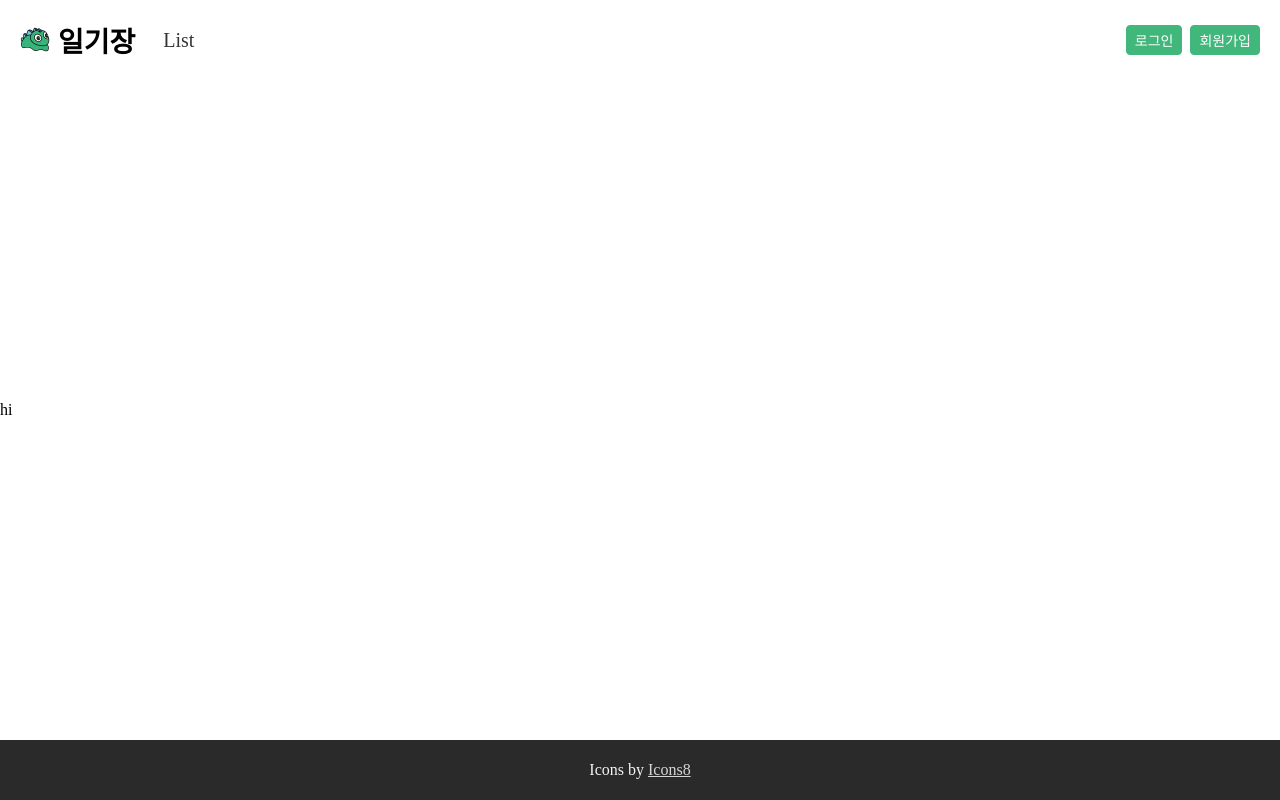
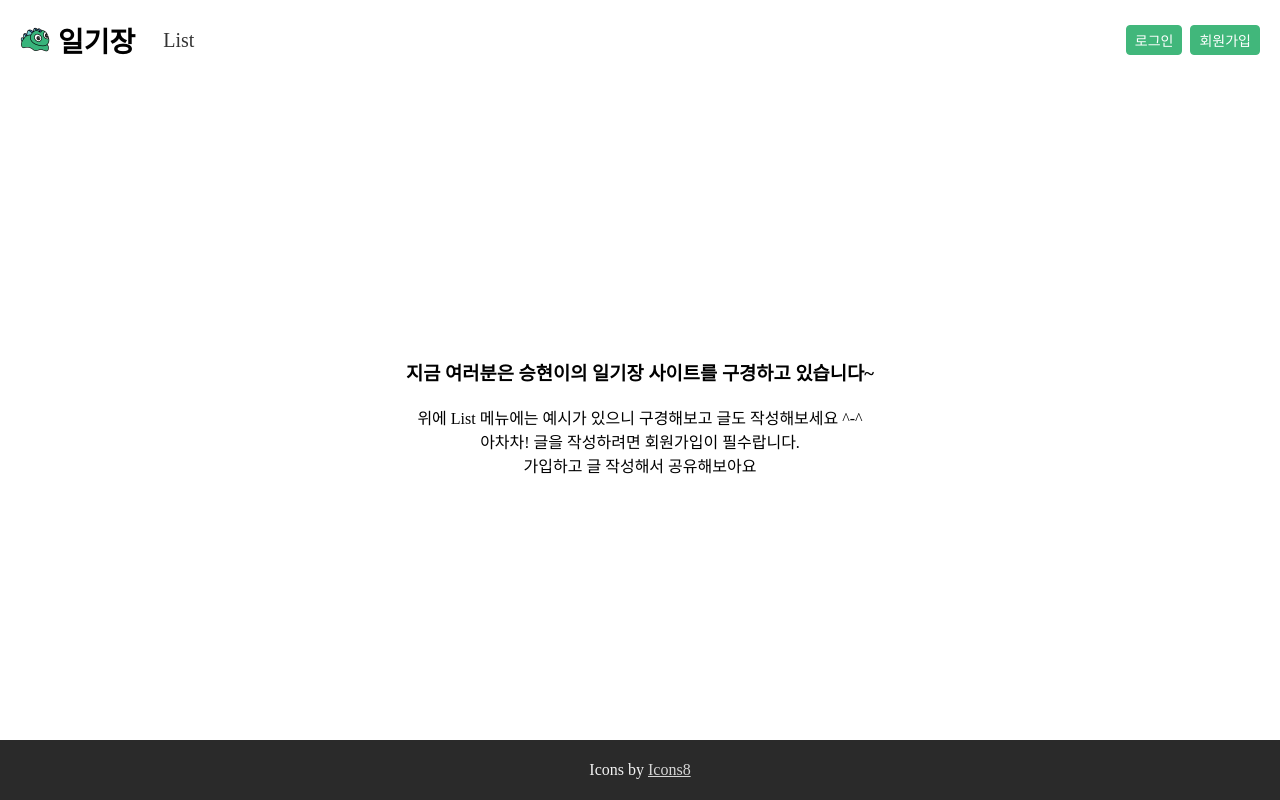
Before and after one commit to ksh200070/diary, a Next.js app: page / in a window 1280 px wide. Built offline with nearby package versions, Linux system fonts and the light colour scheme; no server answers.

Commit message:
Fix urgent bug

```diff
--- a/app/detail/[id]/page.js
+++ b/app/detail/[id]/page.js
@@ -18,7 +18,7 @@ export default async function Detail(props) {
       <div className="header">
         <h2>{result.title}</h2>
         <div className="feedback">
-          <LikeBtn postId={postId} userId={session.user._id} />
+          <LikeBtn postId={postId} userId={session && session.user._id} />
         </div>
       </div>
       <div className="detail-content">
--- a/app/globals.css
+++ b/app/globals.css
@@ -109,7 +109,8 @@ body {
 }
 
 .icon-pencil,
-.icon-trash {
+.icon-trash,
+.icon-write {
   width: 28px;
   margin-right: 4px;
   cursor: pointer;
@@ -190,7 +191,7 @@ a {
 
 .modal-container {
   width: 100%;
-  height: 100%;
+  max-height: 40%;
 
   display: flex;
   align-items: center;
--- a/app/layout.js
+++ b/app/layout.js
@@ -40,6 +40,9 @@ export default async function RootLayout({ children }) {
           </div>
           {!!session ? (
             <div className="nav-buttons">
+              <Link href={"/write"}>
+                <img src="/icon-write.png" alt="" className="icon-write" />
+              </Link>
               <span>{session.user.name}</span>
               <LogoutBtn></LogoutBtn>
             </div>
--- a/app/page.js
+++ b/app/page.js
@@ -8,5 +8,23 @@ export default async function Home() {
   // let result = await db.collection("post").find().toArray();
 
   // await fetch("/URL", { next: "revalidate:60" });
-  return <div>hi</div>;
+  return (
+    <div
+      style={{
+        flexGrow: 1,
+        display: "flex",
+        alignItems: "center",
+        justifyContent: "center",
+        flexDirection: "column",
+        lineHeight: "1.5",
+      }}
+    >
+      <h3>지금 여러분은 승현이의 일기장 사이트를 구경하고 있습니다~</h3>
+      <span>
+        위에 List 메뉴에는 예시가 있으니 구경해보고 글도 작성해보세요 ^-^
+      </span>
+      <span>아차차! 글을 작성하려면 회원가입이 필수랍니다.</span>
+      <span>가입하고 글 작성해서 공유해보아요</span>
+    </div>
+  );
 }
```
Also changed, not shown: app/list/ListItem.js (+36 -8 lines), app/list/page.js (+5 -18 lines).
